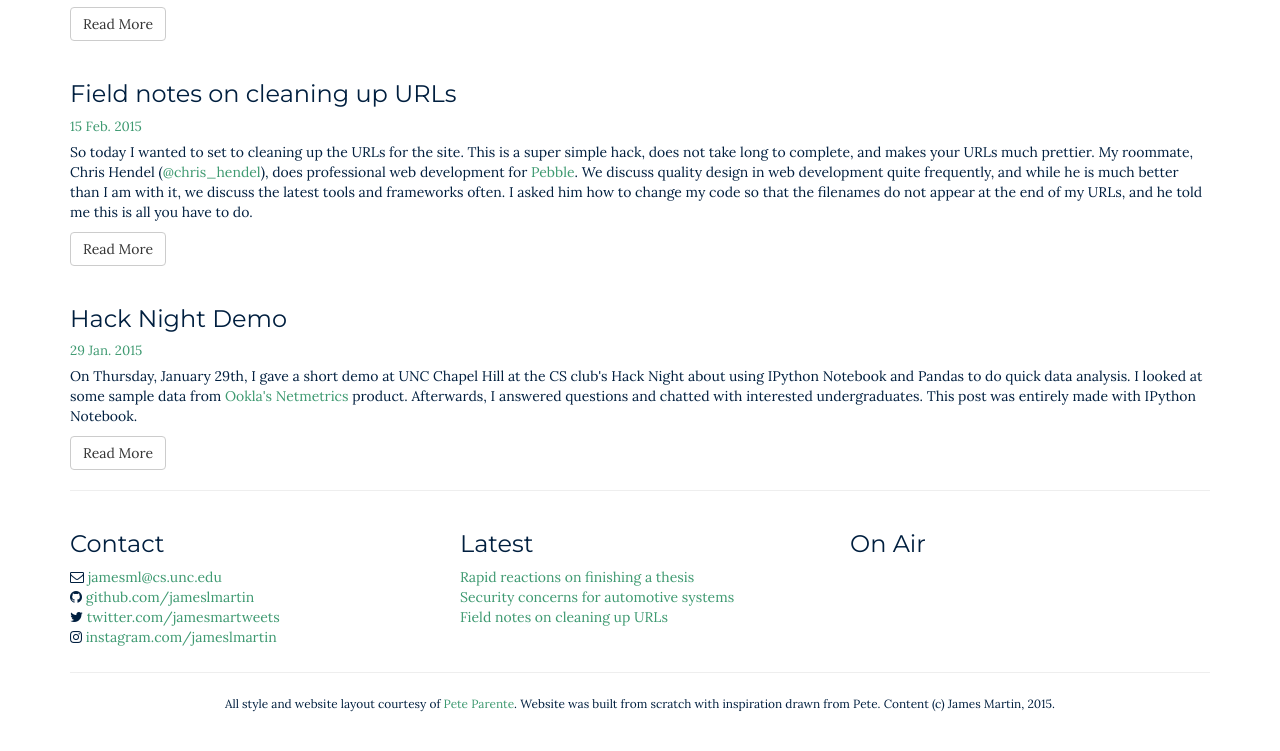
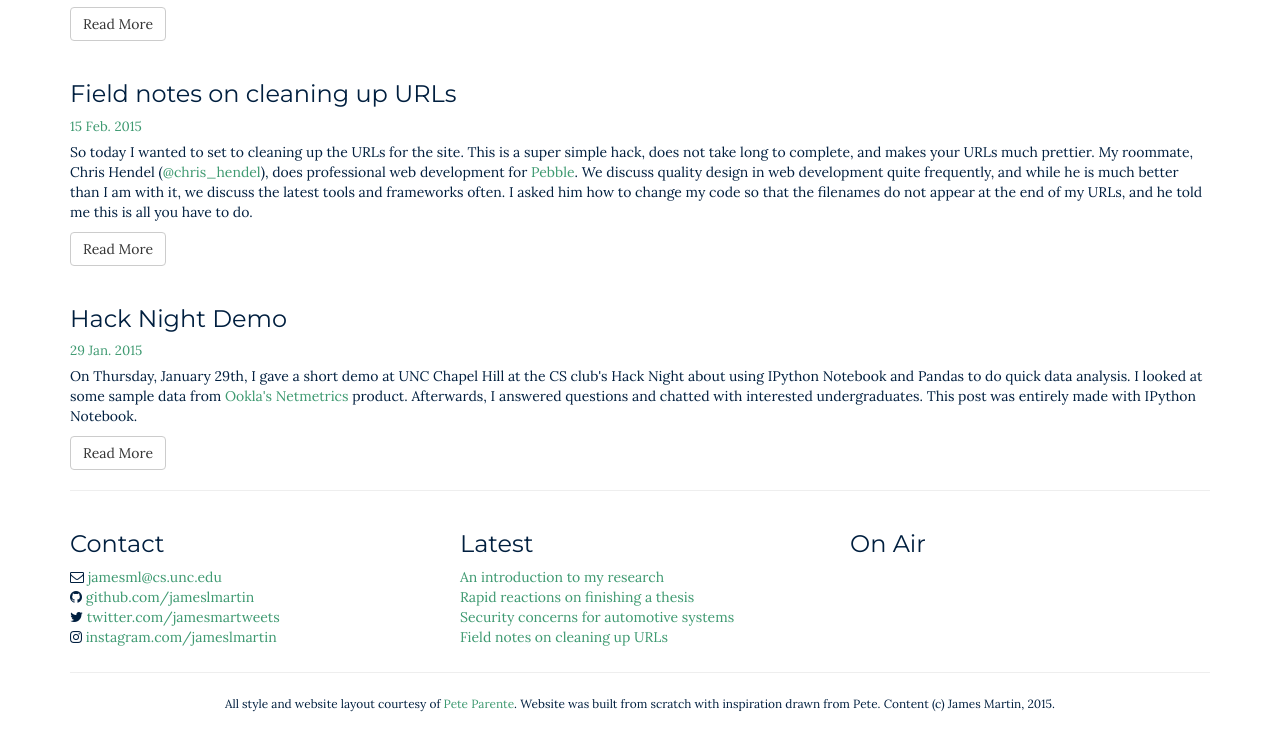
Before and after one commit to jameslmartin/personal, a website: page index.html in a window 1280 px wide. Shown: the part 655-1406 px from the top of the page. Drawn offline with nearby package versions, Linux system fonts and the light colour scheme; grey boxes are pictures that could not be loaded.

Commit message:
Lunch break quick fix.

```diff
--- a/index.html
+++ b/index.html
@@ -91,6 +91,8 @@
             </div>
             <div class="col-md-4" id="latest">
                 <h3>Latest</h3>
+                <a href="posts/net-score/introduction/">An introduction to my research</a>
+                <br>
                 <a href="posts/rapid-reactions/">Rapid reactions on finishing a thesis</a>
                 <br>
                 <a href="posts/security-concerns/">Security concerns for automotive systems</a>
```
Also changed, not shown: posts/rapid-reactions/index.html (+2 -0 lines).
